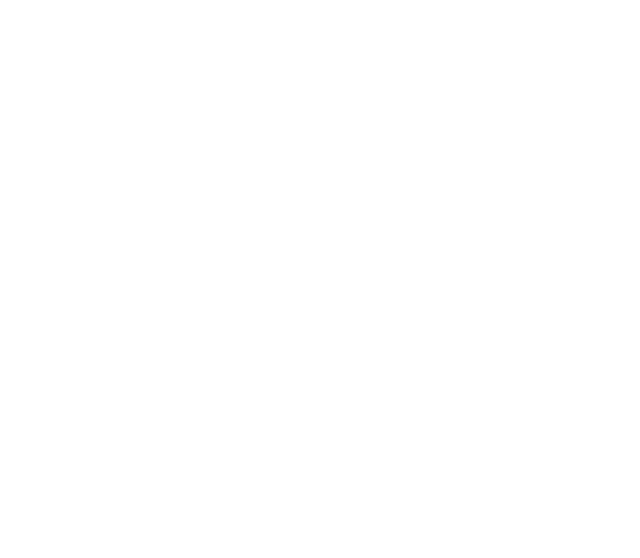
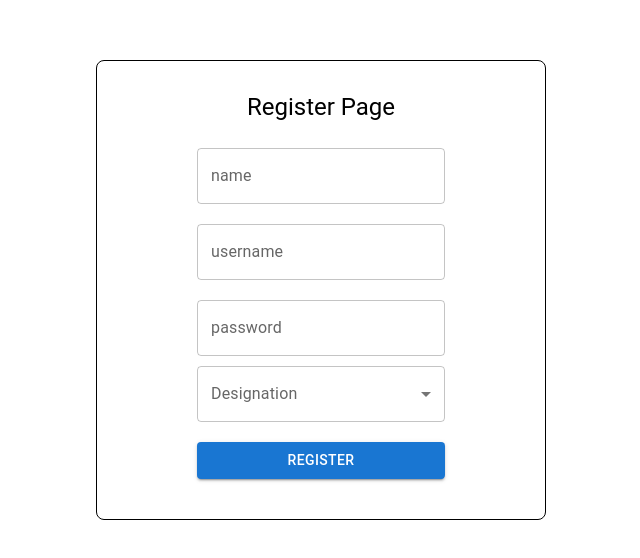
Before and after one commit to GauravS0777/interview-scheduling-app, a React (Create React App) app in the folder frontend/: page /register in a window 1280 px wide. Before the commit this address had no page. Shown: the part 110-668 px from the top of the page, without its empty margins (319-959 px from the left). Built offline with nearby package versions, Linux system fonts and the light colour scheme; the HTML template or start-up script is replaced by a standard one.

Commit message:
register page added

```diff
--- a/frontend/src/App.js
+++ b/frontend/src/App.js
@@ -1,6 +1,7 @@
 import { BrowserRouter , Routes, Route, Link } from 'react-router-dom';
 import { Interviewer } from './components/Interviewer';
 import LoginPage from './components/LoginPage';
+import RegisterPage from './components/RegisterPage';
 import { TalentAcquisition } from "./components/TalentAcquisition";
 
 export default function App() {
@@ -9,7 +10,8 @@
             <Routes>
                 <Route path="/" element={<LoginPage />} />
                 <Route path="/ta" element={<TalentAcquisition />} />
-                <Route path="in" element={<Interviewer />} />
+                <Route path="/in" element={<Interviewer />} />
+                <Route path="/register" element={<RegisterPage />} />
             </Routes>
         </BrowserRouter>
     );
--- /dev/null
+++ b/frontend/src/components/RegisterPage.js
@@ -0,0 +1,156 @@
+import { TextField, Button, Typography } from "@mui/material"
+import axios from "axios"
+import { useEffect, useState } from "react"
+import { useNavigate } from "react-router-dom";
+
+import Box from '@mui/material/Box';
+import InputLabel from '@mui/material/InputLabel';
+import MenuItem from '@mui/material/MenuItem';
+import FormControl from '@mui/material/FormControl';
+import Select from '@mui/material/Select';
+
+
+export default function RegisterPage(){
+
+    const [name, setName] = useState("");
+    const [username, setUsername] = useState("");
+    const [password, setPassword] = useState("");
+    const [isTA, setIsTA] = useState("");
+    const navigate = useNavigate();
+    const [errorMsg, setErrorMsg] = useState("");
+
+
+    const handleRegister = async () => {
+        setErrorMsg("");
+        name.trim();
+        username.trim();
+        password.trim();
+        if(name == ""){
+            setErrorMsg("Name can't be empty");
+            return;
+        }
+
+        if(username == "" ){
+            setErrorMsg("Username can't be empty");
+            return;
+        }
+
+
+        if(password == "" ){
+            setErrorMsg("Password can't be empty");
+            return;
+        }
+
+
+        if(isTA === "" ){
+            setErrorMsg("Select a designation");
+            return;
+        }
+
+        try{
+            await axios.post("http://localhost:8000/registerUser", {
+                name,
+                username,
+                password,
+                isTA
+            });
+        }catch(error){
+            console.log(error.response);
+            setErrorMsg(error.response.data.errorMsg);
+        }
+
+        setErrorMsg("User Created Successfully!");
+        setName("");
+        setUsername("");
+        setPassword("");
+        setIsTA("");
+    }
+
+
+    return (<>
+        <div
+        style={{
+            height: "100vh",
+            width: "100vw",
+            display: "flex",
+            justifyContent: "center",
+            alignItems: "center",
+        }}
+        >
+            <div
+            style={{
+                display: "flex",
+                flexDirection: "column",
+                borderWidth: "1px",
+                borderStyle: "solid",
+                borderRadius: "8px",
+                padding: "20px 100px",
+            }}
+            >
+                <Typography
+                align="center"
+                variant="h5"
+                sx={{margin: "10px 0 15px 0"}}
+                >
+                    Register Page
+                </Typography>
+
+                {
+                    errorMsg !== "" &&
+                    <Typography
+                    variant="h6"
+                    color="red"
+                    align="center"
+                    sx={{margin: "5px 0"}}
+                    >
+                        {errorMsg}
+                    </Typography>
+                }
+
+
+                <TextField variant="outlined" label="name"
+                value={name} onChange={(e) => {setName(e.target.value)}}
+                sx={{margin: "10px 0"}}/>
+
+                <TextField variant="outlined" label="username"
+                value={username} onChange={(e) => {setUsername(e.target.value)}}
+                sx={{margin: "10px 0"}}/>
+
+
+                <TextField variant="outlined" label="password"
+                value={password} onChange={(e) => {setPassword(e.target.value)}}
+                type="password" sx={{margin: "10px 0"}}/>
+
+
+                <Box sx={{ minWidth: 120 }}>
+                    <FormControl fullWidth>
+                        <InputLabel id="demo-simple-select-label">Designation</InputLabel>
+                        <Select
+                        labelId="demo-simple-select-label"
+                        id="demo-simple-select"
+                        value={isTA}
+                        label="Age"
+                        onChange={(e) => {
+                            setIsTA(e.target.value)
+                        }}
+                        >
+                        <MenuItem value={true}>Talent Acquisition</MenuItem>
+                        <MenuItem value={false}>Interviewer</MenuItem>
+                        </Select>
+                    </FormControl>
+                </Box>
+
+
+                <Button
+                variant="contained"
+                sx={{
+                    margin: "20px 0"
+                }}
+                onClick={handleRegister}
+                >
+                    Register
+                </Button>
+            </div>
+        </div>
+    </>);
+}
```
Also changed, not shown: 1 other file (tests, documents, lock files or other folders).
